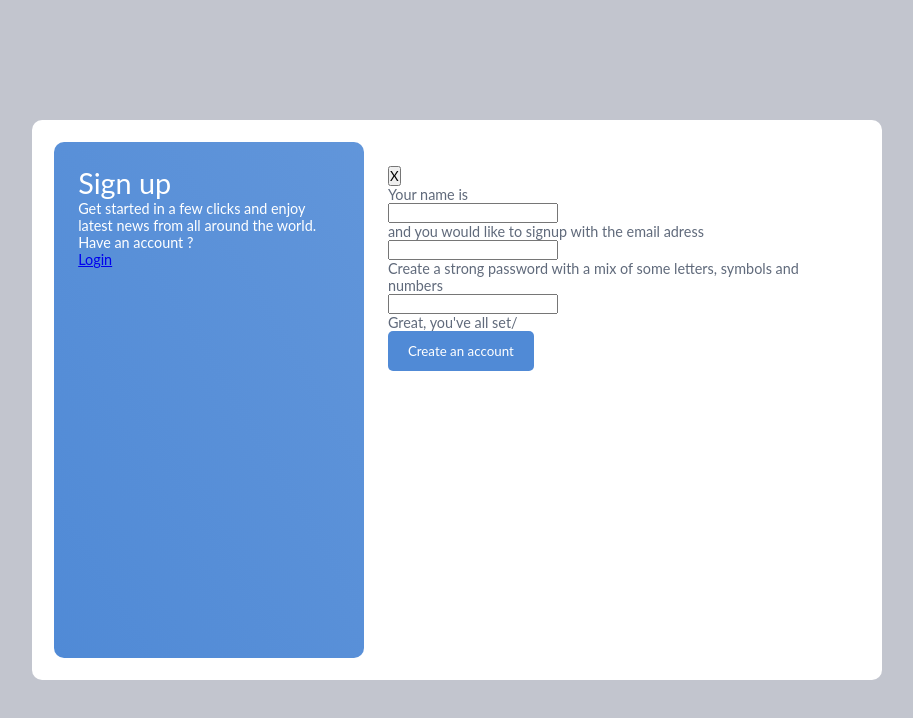
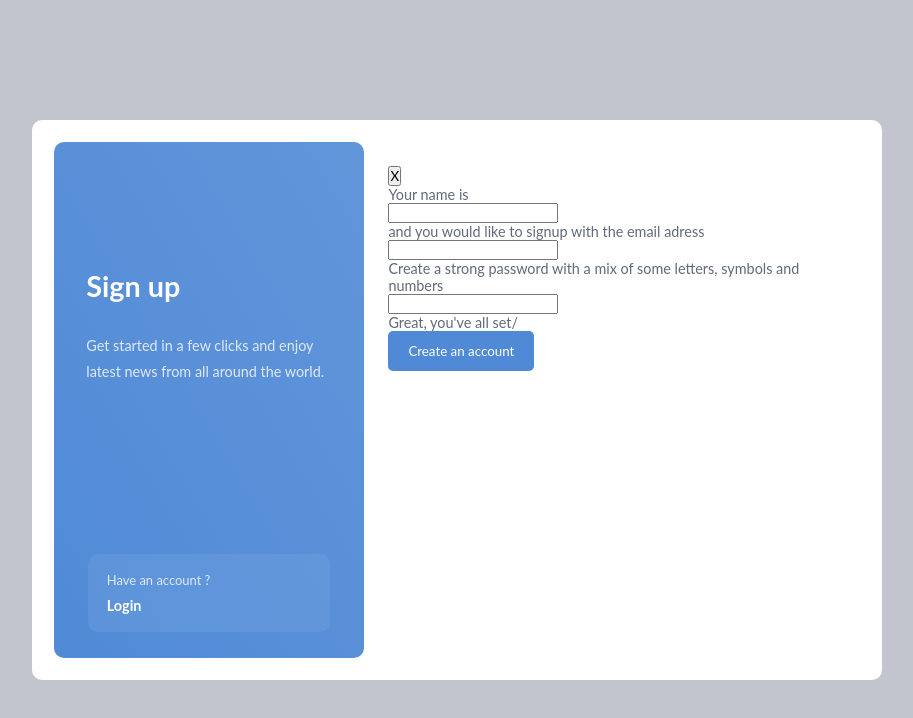
Before and after one commit to amarolahy/interactive-signup, a website built with webpack: page index.html in a window 1280 px wide. Shown: the whole page, without its empty margins (183-1096 px from the left). Built offline with nearby package versions, Linux system fonts and the light colour scheme.

Commit message:
Left panel

```diff
--- a/src/sass/layout/_left-panel.scss
+++ b/src/sass/layout/_left-panel.scss
@@ -1,8 +1,46 @@
 .left-panel {
+  position: relative;
   width: 40%;
   height: 100%;
   background: linear-gradient(to top right, $blue, rgba($blue, 0.9));
   border-radius: 10px;
-  padding: 3%;
+  padding: 3% 4%;
   color: $white;
+
+  .signup-description {
+    position: relative;
+    top: 22%;
+    h1 {
+      font-weight: bold;
+      margin-bottom: 30px;
+    }
+
+    p {
+      color: $light-white;
+      line-height: 1.8rem;
+    }
+  }
+
+  .login {
+    position: absolute;
+    bottom: 5%;
+    left: 50%;
+    transform: translateX(-50%);
+    width: 78%;
+    background: rgba($color: lighten($blue, 10), $alpha: 0.3);
+    border-radius: 10px;
+    padding: 6%;
+
+    p {
+      font-size: 0.9rem;
+      color: $light-white;
+      margin-bottom: 4%;
+    }
+
+    a {
+      text-decoration: none;
+      color: $white;
+      font-weight: bold;
+    }
+  }
 }
```
